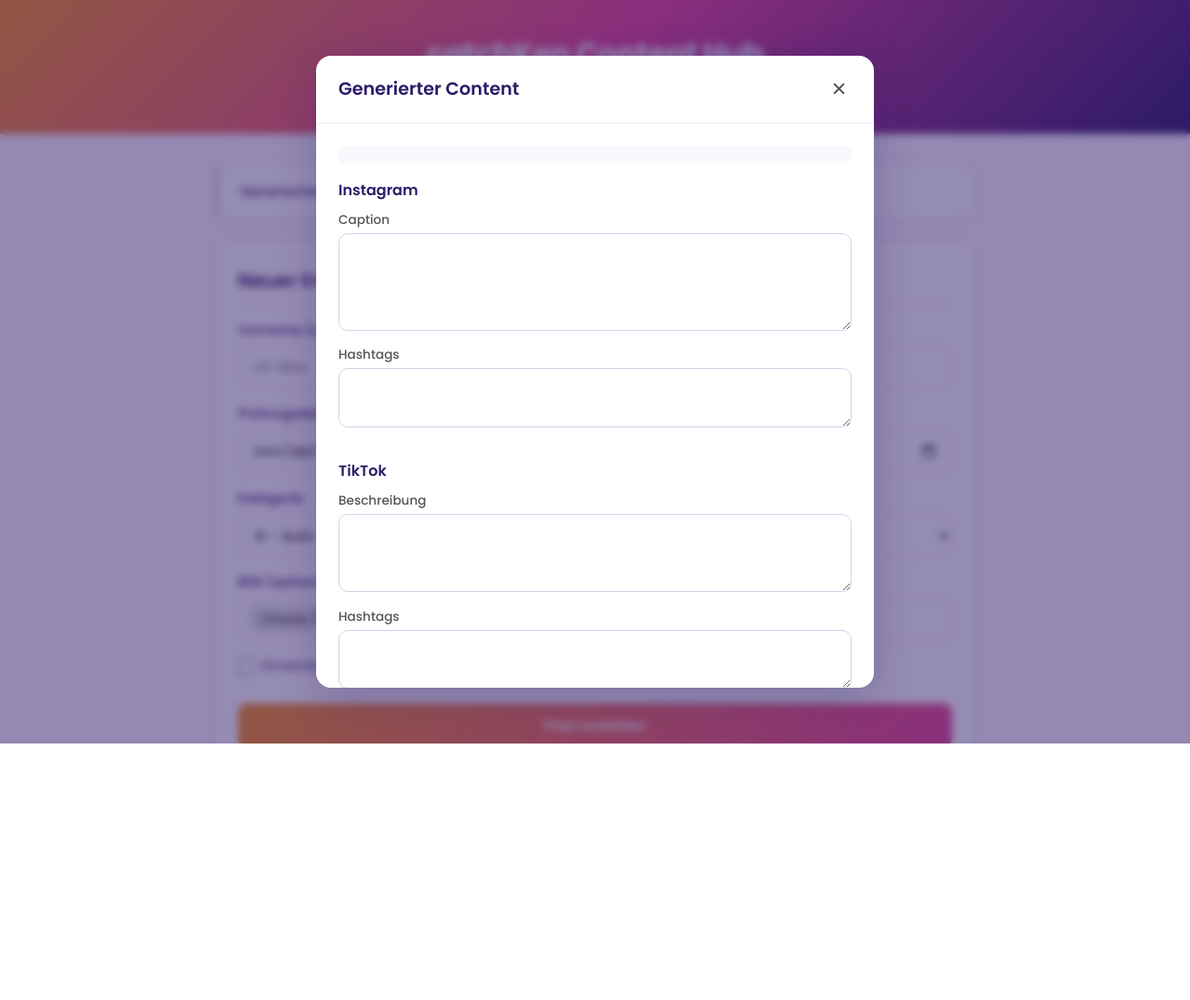
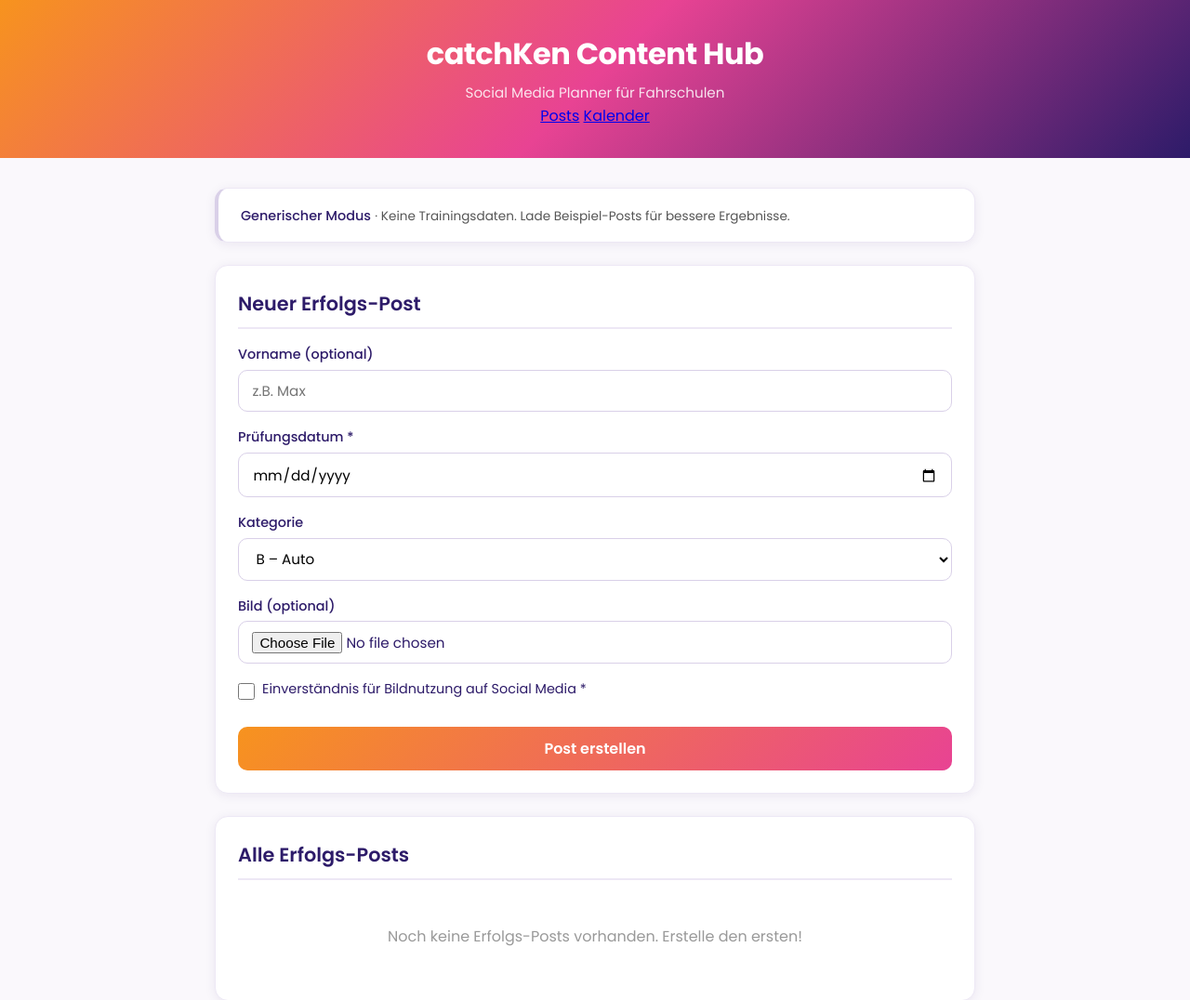
Before and after one commit to NoahRolli/contentHub_catchKen, a FastAPI app: page / in a window 1280 px wide. Shown: the top 1076 px of the page at 93% size. Before the commit the page ends 800 px from the top, so only its background shows below. Run offline with FastAPI, Linux system fonts and the light colour scheme; data that the repository does not hold is empty.

Commit message:
feat(nav): add calendar route, navigation and fix modal hidden state

```diff
--- a/app/main.py
+++ b/app/main.py
@@ -10,6 +10,8 @@ from app.core.database import engine, Base  # DB-Engine und Basisklasse
 import app.models  # Alle Modelle laden (damit Base sie kennt)
 from app.routers.student_success import router as success_router  # Erfolgs-Posts Endpunkte
 from app.routers.training_data import router as training_router  # Trainingsdaten Endpunkte
+from app.routers.scheduled_post import router as calendar_router
+
 
 
 # Datenbank-Tabellen erstellen (wenn sie noch nicht existieren)
@@ -36,6 +38,7 @@ templates = Jinja2Templates(directory="frontend/templates")
 # === Router registrieren ===
 app.include_router(success_router)  # Erfolgs-Posts unter /api/success/
 app.include_router(training_router)  # Trainingsdaten unter /api/training-data/
+app.include_router(calendar_router)
 
 
 # === API Endpunkte (Routes) ===
@@ -51,3 +54,8 @@ async def health_check():
     """Wird genutzt um zu prüfen ob der Server läuft.
     Nützlich für Monitoring und spätere Deployment-Checks."""
     return {"status": "healthy"}
+
+@app.get("/calendar")
+async def calendar_page(request: Request):
+    """Kalender-Ansicht für die Content-Planung."""
+    return templates.TemplateResponse("calendar.html", {"request": request})
--- a/frontend/static/css/style.css
+++ b/frontend/static/css/style.css
@@ -256,7 +256,7 @@ main {
 }
 
 .hidden {
-    display: none;
+    display: none !important;
 }
 
 /* === Post-Liste === */
--- a/frontend/templates/index.html
+++ b/frontend/templates/index.html
@@ -17,6 +17,10 @@
     <header>
         <h1>catchKen Content Hub</h1>
         <p>Social Media Planner für Fahrschulen</p>
+        <nav class="header-nav">
+            <a href="/" class="active">Posts</a>
+            <a href="/calendar">Kalender</a>
+        </nav>
     </header>
 
     <main>
```
